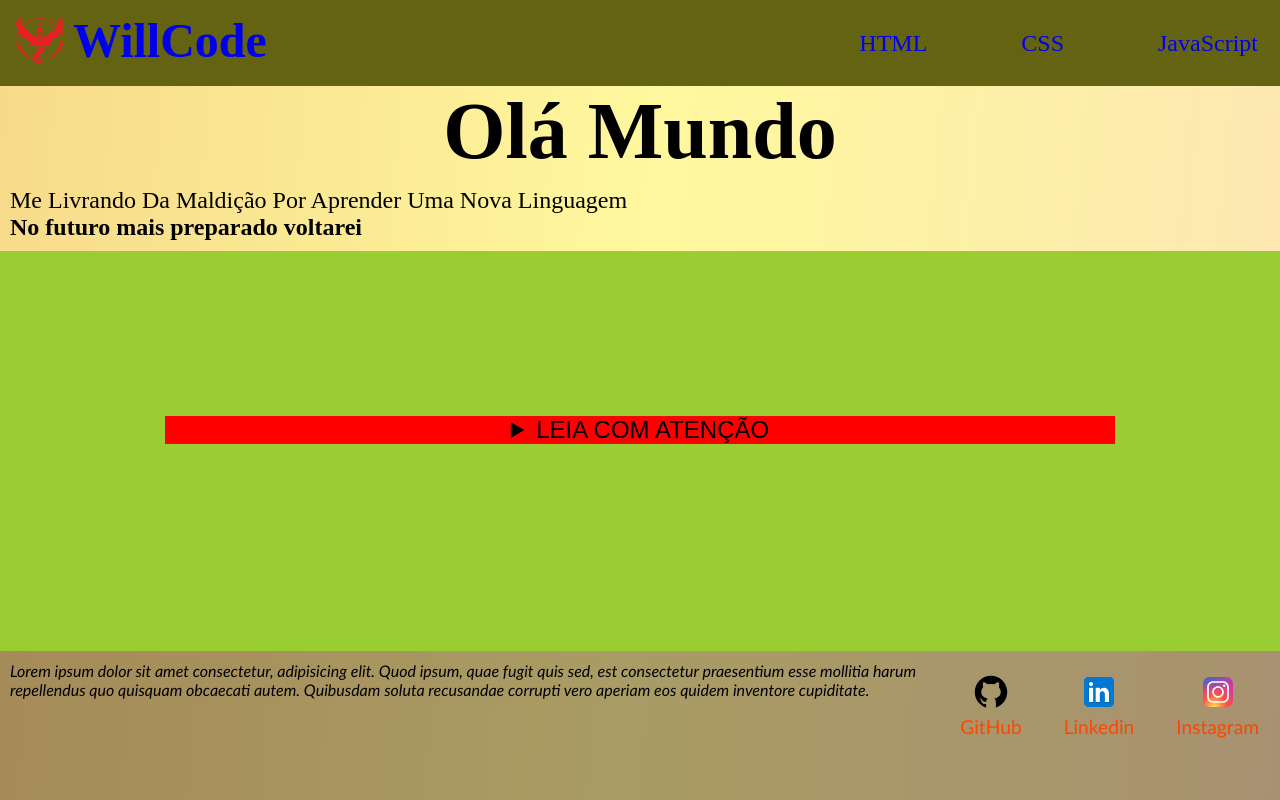
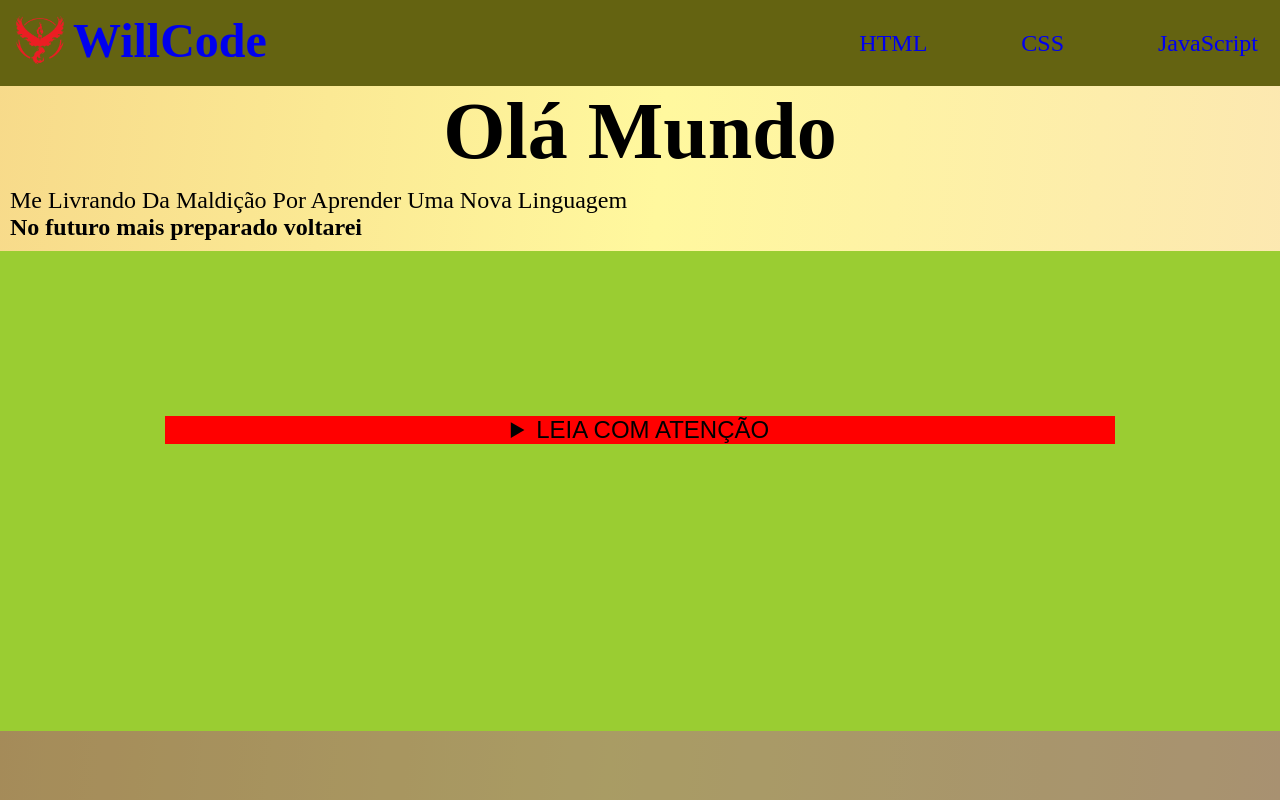
Before and after one commit to WillGDx/HelloWorld, a plain HTML site: page index.html in a window 1280 px wide. Drawn offline with Linux system fonts and the light colour scheme.

Commit message:
git --main

```diff
--- a/styles-index/styles.css
+++ b/styles-index/styles.css
@@ -85,7 +85,7 @@ ul, li, a {
 /*----START SECTION OF ASIDE----*/
 aside {
     width: 100vw;
-    height: 50vh;
+    height: 60vh;
     background: yellowgreen;
     padding: 165px;
 
@@ -119,10 +119,11 @@ aside p {
 
 footer {
     width: 100vw;
-    height: 23vh;
+    height: 21vh;
     background: #1e070761;
     display: flex;
     justify-content: center;
+    align-items: flex-end;
     font-family: 'Trebuchet MS', 'Lucida Sans Unicode', 'Lucida Grande', 'Lucida Sans', Arial, sans-serif;
 }
 
```
